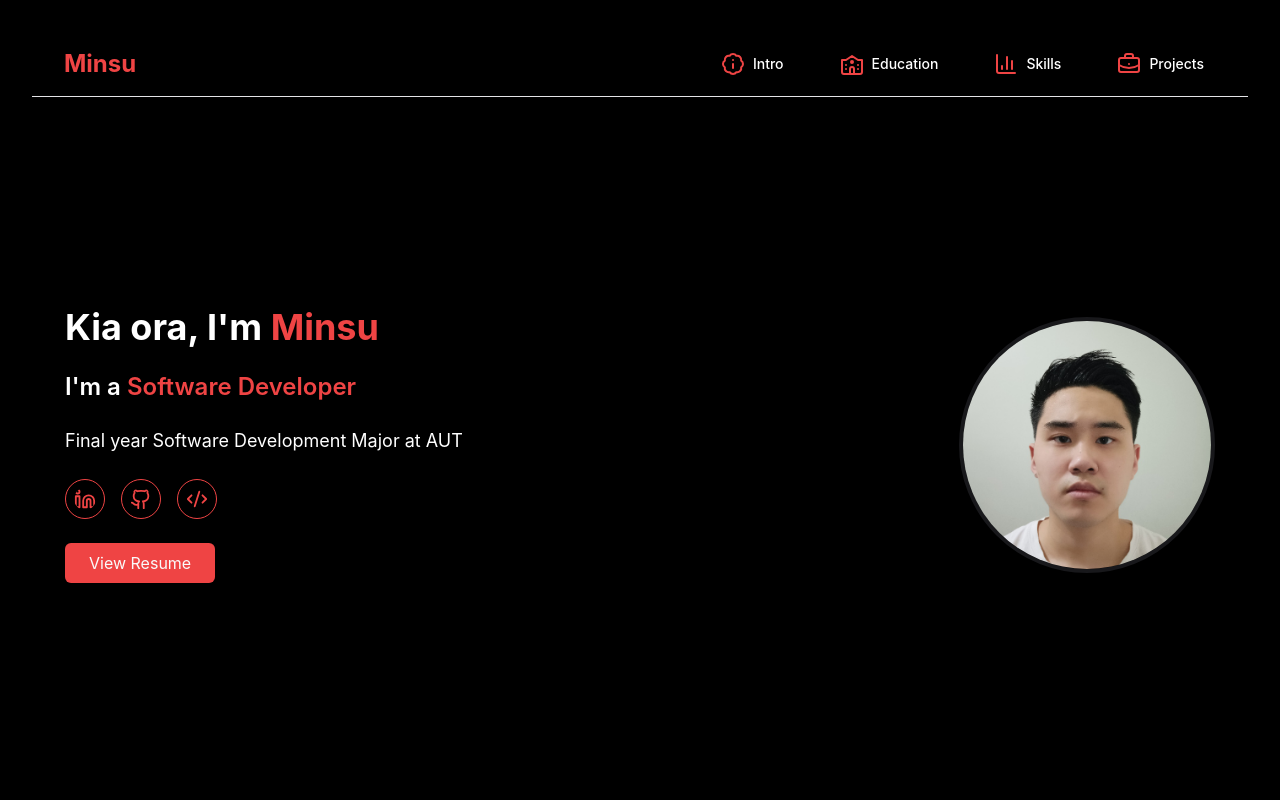
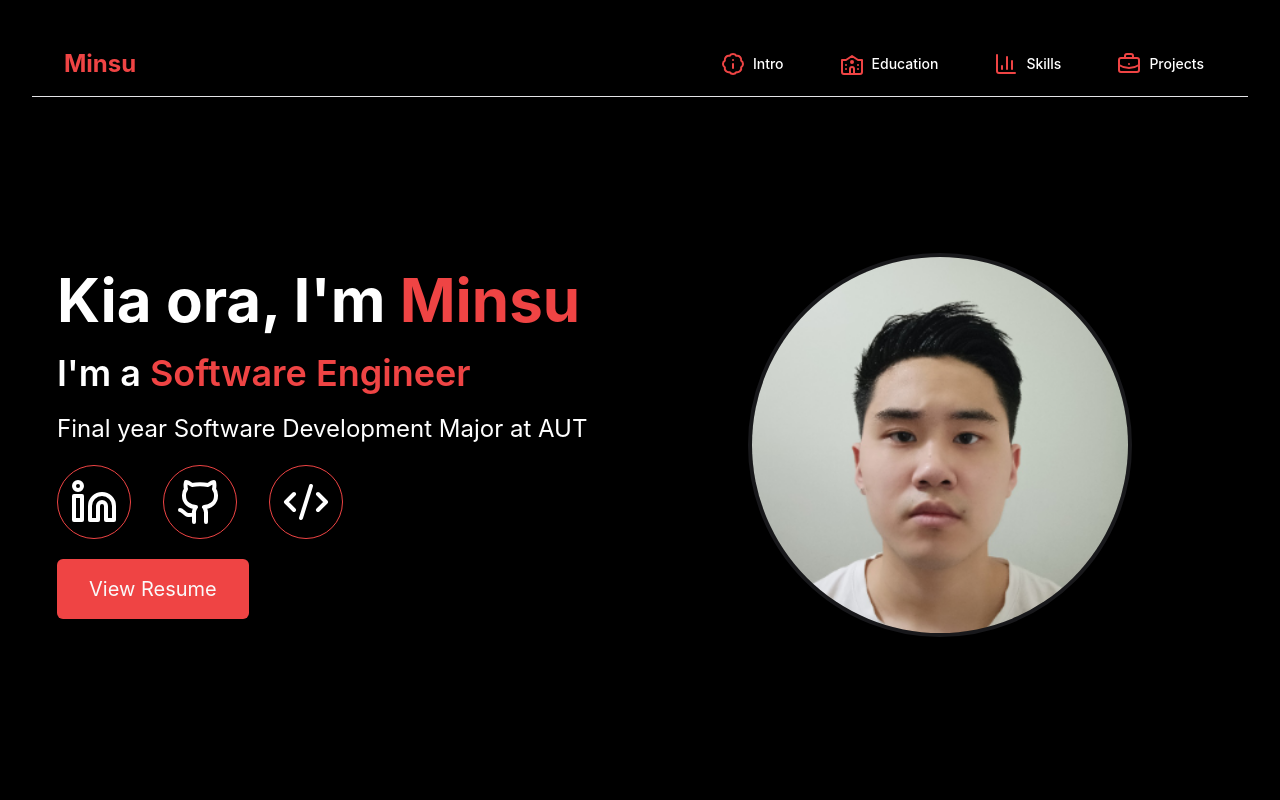
Before and after one commit to Minsukim2827/portfolio-10112024, a React (Vite) app: page / in a window 1280 px wide. Shown: the top 800 px of the page. Built offline with nearby package versions, Linux system fonts and the light colour scheme.

Commit message:
added animations for intro

```diff
--- /dev/null
+++ b/src/components/intro/_components/AnimatedText.css
@@ -0,0 +1,18 @@
+/* ./_components/AnimatedText.css */
+.blinking-cursor {
+    display: inline-block;
+    width: 2px;
+    height: 1em;
+    background-color: currentColor;
+    margin-left: 2px;
+    animation: blink 1s steps(1) infinite;
+  }
+
+  @keyframes blink {
+    0%, 50% {
+      opacity: 1;
+    }
+    50.01%, 100% {
+      opacity: 0;
+    }
+  }
--- /dev/null
+++ b/src/components/intro/_components/AnimatedText.jsx
@@ -0,0 +1,60 @@
+// ./_components/AnimatedText.jsx
+import { useState, useEffect } from 'react';
+import { motion } from 'framer-motion';
+import './AnimatedText.css'; // Import the CSS for blinking cursor
+
+// Define the words array outside the component to maintain a stable reference
+const words = ["Software Developer", "Software Engineer"];
+
+const AnimatedText = () => {
+  const [text, setText] = useState('');
+  const [isDeleting, setIsDeleting] = useState(false);
+  const [wordIndex, setWordIndex] = useState(0);
+  const [speed, setSpeed] = useState(100); // Initial speed (ms per character)
+
+  useEffect(() => {
+    const handleTyping = () => {
+      const current = wordIndex % words.length;
+      const fullText = words[current];
+
+      // Update the displayed text based on whether it's typing or deleting
+      setText(prev => isDeleting
+        ? fullText.substring(0, prev.length - 1)
+        : fullText.substring(0, prev.length + 1)
+      );
+
+      // Adjust speed and state transitions
+      if (!isDeleting && text === fullText) {
+        // Finished typing, initiate pause before deleting
+        setIsDeleting(true);
+        setSpeed(2000); // Hold for 3 seconds
+      } else if (isDeleting && text === '') {
+        // Finished deleting, move to the next word
+        setIsDeleting(false);
+        setWordIndex(prev => prev + 1);
+        setSpeed(300); // Hold for 0.5 seconds before typing next word
+      } else {
+        // Continue typing or deleting
+        setSpeed(isDeleting ? 60 : 50); // Adjust typing/backspacing speed
+      }
+    };
+
+    const timer = setTimeout(handleTyping, speed);
+
+    return () => clearTimeout(timer);
+  }, [text, isDeleting, wordIndex, speed]);
+
+  return (
+    <motion.span
+      initial={{ opacity: 0 }}
+      animate={{ opacity: 1 }}
+      transition={{ duration: 0.2 }}
+      className="text-red-500"
+    >
+      {text}
+      <span className="blinking-cursor"></span>
+    </motion.span>
+  );
+};
+
+export default AnimatedText;
--- /dev/null
+++ b/src/components/intro/_components/socialIcons.jsx
@@ -0,0 +1,21 @@
+
+const sizeClasses = {
+  sm: 'w-8 h-8',
+  md: 'w-10 h-10',
+  lg: 'w-12 h-12',
+  xl: 'w-14 h-14',
+};
+
+const SocialIcon = ({ href, Icon, label, size = 'md' }) => (
+  <a
+    href={href}
+    target="_blank"
+    rel="noopener noreferrer"
+    aria-label={label}
+    className="text-red-500 border border-red-500 rounded-full p-3 transition-colors hover:bg-red-600"
+  >
+    <Icon className={`${sizeClasses[size]} text-white`} />
+  </a>
+);
+
+export default SocialIcon;
--- /dev/null
+++ b/src/components/intro/_components/socialLinks.jsx
@@ -0,0 +1,21 @@
+import { Github, Linkedin, Code2 } from 'lucide-react';
+
+const socialLinks = [
+    {
+      href: 'https://linkedin.com',
+      Icon: Linkedin,
+      label: 'LinkedIn',
+    },
+    {
+      href: 'https://github.com',
+      Icon: Github,
+      label: 'GitHub',
+    },
+    {
+      href: 'https://leetcode.com',
+      Icon: Code2,
+      label: 'LeetCode',
+    },
+  ];
+
+  export default socialLinks
--- a/src/components/intro/intro.jsx
+++ b/src/components/intro/intro.jsx
@@ -1,50 +1,45 @@
-
-import { Link } from 'react-router-dom'
-import { Github, Linkedin, Code2 } from 'lucide-react'
+// ./Intro.jsx
+import { Link } from 'react-router-dom';
+import SocialIcon from './_components/socialIcons';
+import socialLinks from './_components/socialLinks';
+import AnimatedText from './_components/AnimatedText'; // Import the AnimatedText component
 
 export default function Intro() {
   return (
-    (<div
-      className="min-h-[calc(95vh-var(--navbar-height))] text-foreground flex flex-col md:flex-row items-center justify-center p-8 border border-black">
-      <div className="md:w-1/2 space-y-6 text-center md:text-left mb-8 md:mb-0">
-        <h1 className="text-4xl font-bold text-white">Kia ora, I&apos;m <span className="text-red-500">Minsu</span></h1>
-        <h2 className="text-2xl font-semibold text-white">I&apos;m a <span className="text-red-500">Software Developer</span></h2>
-        <p className="text-lg text-white">Final year Software Development Major at AUT</p>
-        <div className="flex justify-center md:justify-start space-x-4">
-          <a
-            href="https://linkedin.com"
-            target="_blank"
-            rel="noopener noreferrer"
-            aria-label="LinkedIn">
-            <Linkedin className="w-10 h-10 text-red-500 border border-red-500 rounded-full p-2" />
-          </a>
-          <a
-            href="https://github.com"
-            target="_blank"
-            rel="noopener noreferrer"
-            aria-label="GitHub">
-            <Github className="w-10 h-10 text-red-500 border border-red-500 rounded-full p-2" />
-          </a>
-          <a
-            href="https://leetcode.com"
-            target="_blank"
-            rel="noopener noreferrer"
-            aria-label="LeetCode">
-            <Code2 className="w-10 h-10 text-red-500 border border-red-500 rounded-full p-2" />
-          </a>
+    <div
+      className="min-h-[calc(95vh-var(--navbar-height))] text-foreground flex flex-col md:flex-row items-center justify-center p-4 md:p-6 border border-black gap-6 md:gap-8"
+    >
+      {/* Text Content */}
+      <div className="md:w-1/2 space-y-5 text-center md:text-left mb-3 md:mb-0">
+        <h1 className="text-6xl font-bold text-white">
+          Kia ora, I&apos;m <span className="text-red-500">Minsu</span>
+        </h1>
+        <h2 className="text-4xl font-semibold text-white">
+          I&apos;m a <AnimatedText />
+        </h2>
+        <p className="text-2xl text-white">Final year Software Development Major at AUT</p>
+        {/* Social Icons */}
+        <div className="flex justify-center md:justify-start space-x-8">
+          {socialLinks.map(({ href, Icon, label }) => (
+            <SocialIcon key={label} href={href} Icon={Icon} label={label} size="lg" />
+          ))}
         </div>
+        {/* Resume Link */}
         <Link
           to="./resume.pdf"
-          className="inline-block bg-red-500 text-primary-foreground px-6 py-2 rounded-md hover:bg-primary/90 transition-colors">
+          className="inline-block bg-red-500 text-primary-foreground px-8 py-4 rounded-md hover:bg-red-700 transition-colors text-xl"
+        >
           View Resume
         </Link>
       </div>
-      <div className="md:w-1/2 flex justify-center md:justify-end">
+      {/* Image */}
+      <div className="md:w-1/2 flex justify-center md:justify-center">
         <img
           src="./avatar.png"
           alt="Minsu"
-          className="rounded-full w-64 h-64 object-cover border-4 border-primary" />
+          className="rounded-full w-96 h-96 object-cover border-4 border-primary"
+        />
       </div>
-    </div>)
+    </div>
   );
 }
--- a/src/components/navbar/navbar.jsx
+++ b/src/components/navbar/navbar.jsx
@@ -65,11 +65,11 @@ const Navbar = () => {
             <Sheet open={isOpen} onOpenChange={setIsOpen}>
               <SheetTrigger asChild>
                 <Button variant="ghost" size="icon" className="text-foreground">
-                  <Menu className="h-6 w-6" />
+                  <Menu className="h-6 w-6 text-white" />
                   <span className="sr-only">Open main menu</span>
                 </Button>
               </SheetTrigger>
-              <SheetContent side="right" className="w-[250px] sm:w-[300px] h-[30vh]">
+              <SheetContent side="right" className="w-[250px] sm:w-[300px] h-[30vh] bg-black/30 backdrop-blur text-white">
                 <DialogTitle className="sr-only">Navigation Menu</DialogTitle>
                 <DialogDescription id="nav-menu-description" className="sr-only">
                   Navigation menu for quick access to different sections of the portfolio
@@ -79,10 +79,10 @@ const Navbar = () => {
                     <AnimatedButton
                       key={link.name}
                       onClick={() => handleNavClick(link.id)}
-                      className="text-foreground hover:text-primary px-3 py-2 rounded-md text-sm font-medium"
+                      className="text-white hover:text-primary px-3 py-2 rounded-md text-sm font-medium"
                       ariaDescribedBy={`mobile-${link.id}-description`}
                     >
-                      <span className="mr-2">{link.icon}</span>
+                      <span className="mr-2 text-red-500">{link.icon}</span>
                       {link.name}
                       <span id={`mobile-${link.id}-description`} className="sr-only">
                         {link.description}
```
